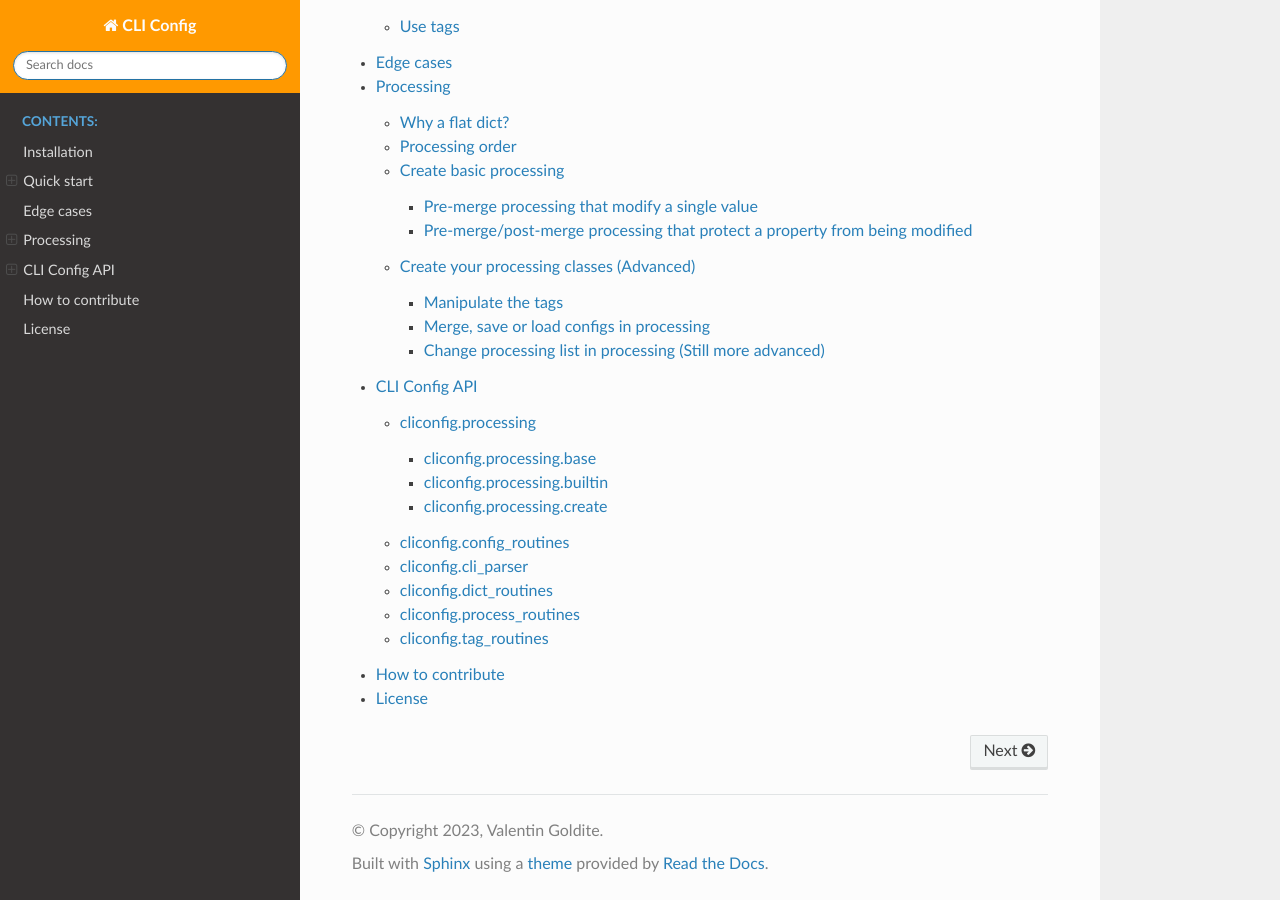
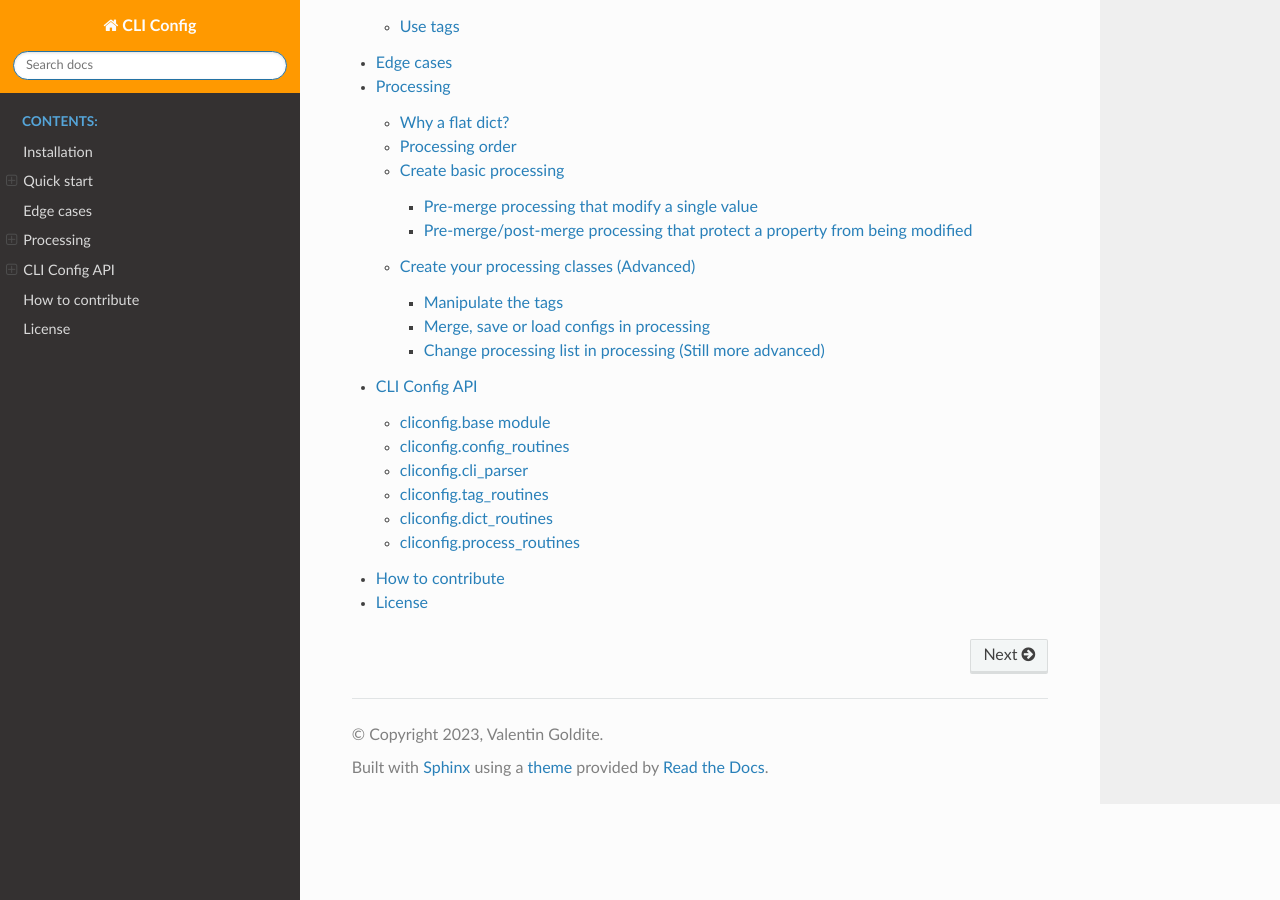
Before and after one commit to valentingol/cliconfig, a Sphinx documentation site: the page built from docs/index.rst, in a window 1280 px wide and 900 px high, scrolled down 2264 px. Built offline with Sphinx 7.4.7 and the Read the Docs theme 2.0.0, drawn with Linux system fonts in a browser that asks for light colours; pages that are not in the unit, such as notebooks, are missing from menus; the version number could not be read and is left out; some of the changed lines change nothing that is shown.

Commit message:
📝 Add cliconfig.base module api

```diff
--- a/docs/cliconfig_api.rst
+++ b/docs/cliconfig_api.rst
@@ -4,7 +4,15 @@
 .. toctree::
    :maxdepth: 4
 
-   cliconfig.processing
+   cliconfig.processing_api
+
+cliconfig.base module
+---------------------
+
+.. automodule:: cliconfig.base
+   :members:
+   :undoc-members:
+   :show-inheritance:
 
 cliconfig.config\_routines
 --------------------------
@@ -22,6 +30,15 @@
    :undoc-members:
    :show-inheritance:
 
+cliconfig.tag\_routines
+-----------------------
+
+.. automodule:: cliconfig.tag_routines
+   :members:
+   :undoc-members:
+   :show-inheritance:
+
+
 cliconfig.dict\_routines
 ------------------------
 
@@ -37,11 +54,3 @@
    :members:
    :undoc-members:
    :show-inheritance:
-
-cliconfig.tag\_routines
------------------------
-
-.. automodule:: cliconfig.tag_routines
-   :members:
-   :undoc-members:
-   :show-inheritance:
```
